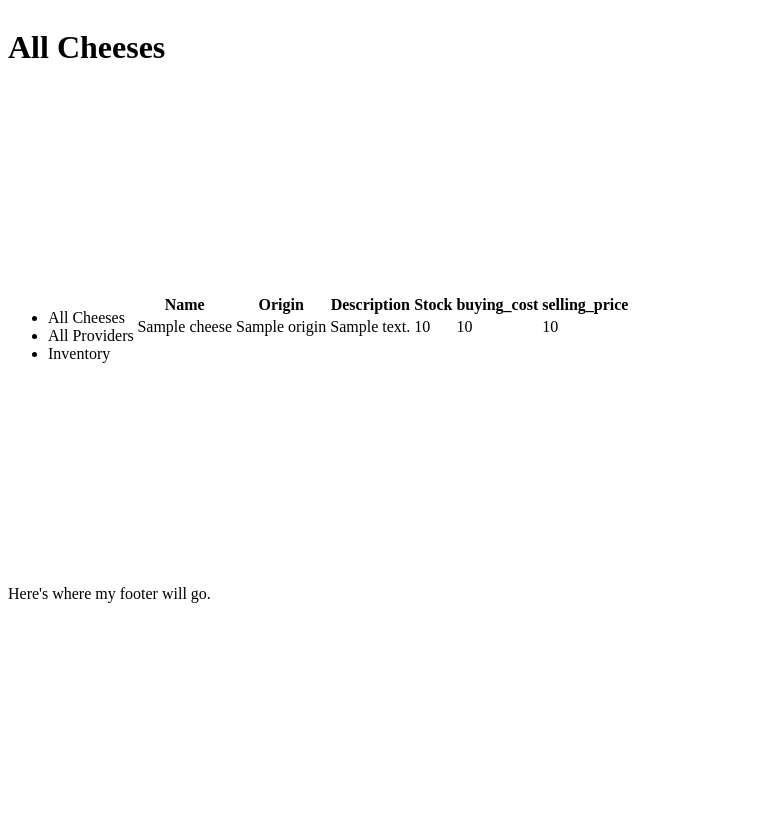
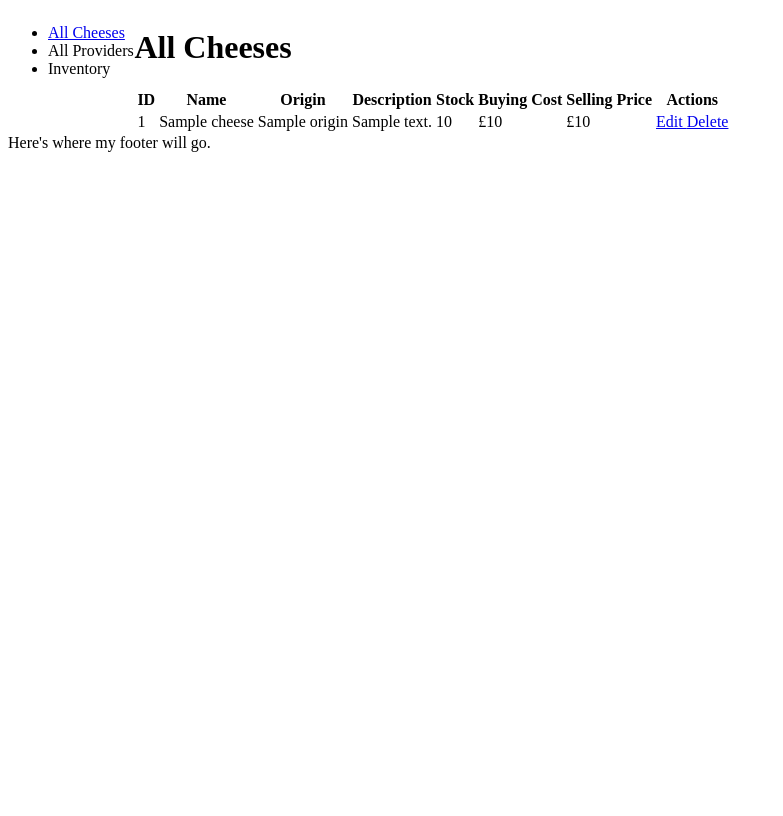
Before and after one commit to Vallalika/Cheese_shop_inventory, a Flask app: page /cheeses in a window 1280 px wide. Shown: the whole page, without its empty margins (0-783 px from the left). After the commit the page ends 152 px from the top, so only its background shows below. Run offline with Flask 2, Linux system fonts and the light colour scheme; a database or web service that is not in the repository returns one stand-in record (values such as "Sample title"); some libraries are stand-ins or nearby versions.

Commit message:
fixed issue with Select and Select all functions, created links to edit page for cheeses

```diff
--- a/app/controllers/cheeses_controller.py
+++ b/app/controllers/cheeses_controller.py
@@ -9,3 +9,8 @@ cheeses_blueprint = Blueprint("cheeses", __name__)
 def index():
     cheeses = cheese_repository.select_all()
     return render_template("cheeses/index.html", all_cheeses=cheeses)
+
+@cheeses_blueprint.route("/cheeses/<id>/edit")
+def edit_cheese(id):
+    cheese = cheese_repository.select(id)
+    return render_template('cheeses/edit.html', cheese = cheese)
--- a/app/models/cheese.py
+++ b/app/models/cheese.py
@@ -1,6 +1,6 @@
 class Cheese():
 
-    def __init__ (self, name, origin, type, description, stock, buying_cost, selling_cost, providers = None, id = None):
+    def __init__ (self, name, origin, type, description, stock, buying_cost, selling_cost, id = None):
         self.name = name
         self.origin = origin
         self.type = type
--- a/app/models/provider.py
+++ b/app/models/provider.py
@@ -1,6 +1,6 @@
 class Provider():
 
-    def __init__(self, name, type, country, address, cheeses = None, id = None):
+    def __init__(self, name, type, country, address, id = None):
         self.name = name
         self.type = type
         self.country = country
--- a/app/static/css/style.css
+++ b/app/static/css/style.css
@@ -1,11 +1,11 @@
 .grid-container {
     display: grid;
-    min-width: 100vh;
-    min-height: 100vh;
+    /* min-width: 100vh;
+    min-height: 100vh; */
     grid-template-columns: 1fr 9fr;
     grid-template-rows: auto, 1fr, auto;
     grid-template-areas:
-        "grid-header grid-header"
+        "grid-menu grid-header"
         "grid-menu grid-main"
         "grid-footer grid-footer";
 }
--- a/app/templates/base.html
+++ b/app/templates/base.html
@@ -16,7 +16,7 @@
             </header>
             <nav class="grid-menu">
                 <ul>
-                    <li> All Cheeses</li>
+                    <li> <a href="/cheeses"> All Cheeses </a> </li>
                     <li> All Providers </li>
                     <li> Inventory </li>
                 </ul>
--- a/app/templates/cheeses/index.html
+++ b/app/templates/cheeses/index.html
@@ -2,7 +2,7 @@
 
 
 {% block header %}
-    <h1>All Cheeses</h1>
+    <h1> All Cheeses </h1>
 {% endblock %}
 
 
@@ -10,22 +10,30 @@
 
     <table>
         <tr>
+            <th> ID </th>
             <th> Name </th>
             <th> Origin </th>
             <th> Description </th>
             <th> Stock </th>
-            <th> buying_cost </th>
-            <th> selling_price </th>
+            <th> Buying Cost </th>
+            <th> Selling Price </th>
+            <th> Actions </th>
+
         </tr>
 
         {% for cheese in all_cheeses %}
         <tr>
+            <td> {{ cheese.id }} </td>
             <td> {{ cheese.name }} </td>
             <td> {{ cheese.origin }} </td>
             <td> {{ cheese.description }} </td>
             <td> {{ cheese.stock }} </td>
-            <td> {{ cheese.buying_cost }} </td>
-            <td> {{ cheese.selling_price }} </td>
+            <td> £{{ cheese.buying_cost }} </td>
+            <td> £{{ cheese.selling_price }} </td>
+            <td>
+                <a href = "/cheeses/{{ cheese.id }}/edit"> Edit </a>
+                <a href = "/cheeses/{{ cheese.id }}/delete"> Delete </a>
+            </td>
         </tr>
         {% endfor %}
 
```
Also changed, not shown: app/templates/cheeses/edit.html (added, +11 -0 lines).
